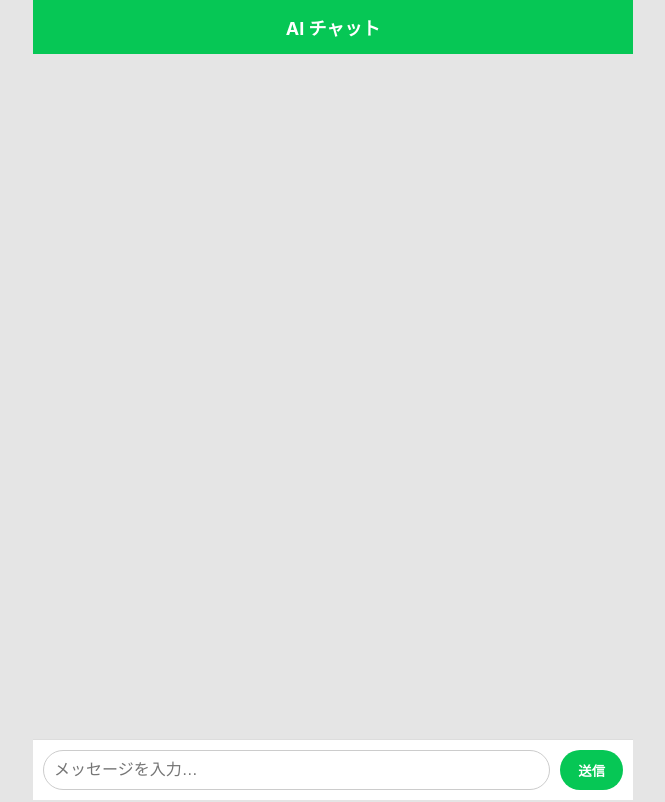
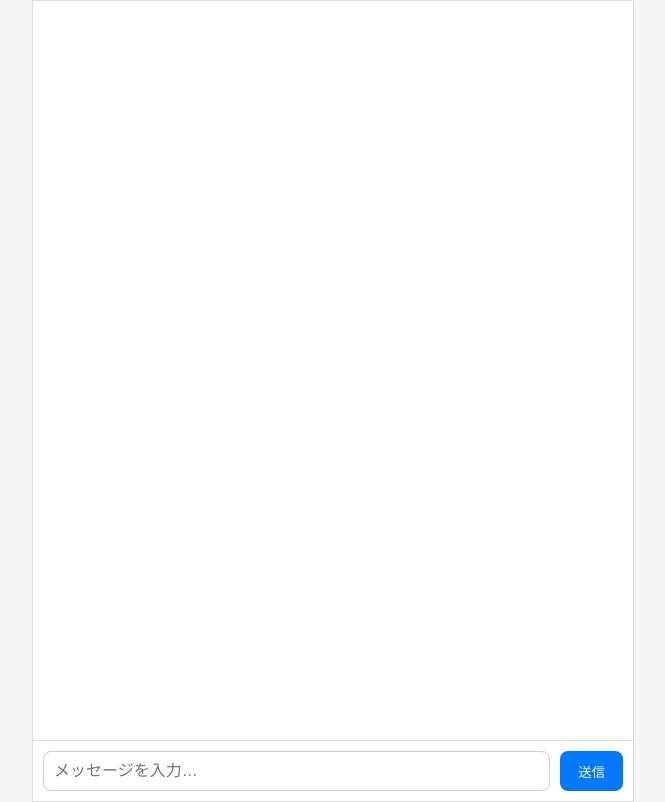
Before and after one commit to tanktopyamada/chatbot, a plain HTML site: page index.html in a window 1280 px wide. Shown: the whole page, without its empty margins (307-972 px from the left). Drawn offline with Linux system fonts and the light colour scheme.

Commit message:
Update index.html

```diff
--- a/index.html
+++ b/index.html
@@ -1,67 +1,50 @@
 <!DOCTYPE html>
 <html>
 <head>
-  <meta charset="UTF-8" />
+  <meta charset="UTF-8">
   <title>AI Chatbot</title>
   <style>
     body {
+      font-family: sans-serif;
+      padding: 0;
       margin: 0;
-      padding: 0;
-      background: #e5e5e5;
-      font-family: -apple-system, BlinkMacSystemFont, "Helvetica Neue", "Segoe UI", sans-serif;
-    }
-
-    /* 上の緑のバー（LINEっぽいやつ） */
-    #header {
-      background: #06c755;
-      color: white;
-      padding: 14px;
-      font-size: 18px;
-      font-weight: bold;
-      text-align: center;
-      position: sticky;
-      top: 0;
-      z-index: 10;
+      background: #f5f5f5;
     }
 
     #chat-container {
+      width: 100%;
       max-width: 600px;
       height: 100vh;
       margin: 0 auto;
       display: flex;
       flex-direction: column;
-      background: #e5e5e5;
+      border: 1px solid #ddd;
+      background: white;
     }
 
     #chat {
       flex: 1;
-      padding: 12px;
+      padding: 15px;
       overflow-y: auto;
     }
 
     .msg {
-      max-width: 75%;
+      max-width: 70%;
       padding: 10px 14px;
-      margin: 6px 0;
-      border-radius: 14px;
-      font-size: 15px;
+      margin: 8px 0;
+      border-radius: 12px;
       line-height: 1.4em;
-      display: inline-block;
-      white-space: pre-wrap;
+      width: fit-content;
     }
 
-    /* ユーザー（右側、LINEの緑） */
     .user {
-      background: #06c755;
-      color: white;
+      background: #9be7ff;
       margin-left: auto;
       border-bottom-right-radius: 0;
     }
 
-    /* AI（左側、白） */
     .ai {
-      background: white;
-      color: #111;
+      background: #eee;
       margin-right: auto;
       border-bottom-left-radius: 0;
     }
@@ -70,7 +53,6 @@
       padding: 10px;
       display: flex;
       gap: 10px;
-      background: white;
       border-top: 1px solid #ddd;
     }
 
@@ -79,22 +61,20 @@
       padding: 10px;
       font-size: 16px;
       border: 1px solid #ccc;
-      border-radius: 20px;
-      outline: none;
+      border-radius: 8px;
     }
 
     #send-btn {
       padding: 10px 18px;
-      background: #06c755;
+      background: #0078ff;
       color: white;
       border: none;
-      border-radius: 20px;
-      font-weight: bold;
+      border-radius: 8px;
       cursor: pointer;
     }
 
-    #send-btn:active {
-      background: #05b24c;
+    #send-btn:hover {
+      background: #005fcc;
     }
 
     .loading {
@@ -106,8 +86,6 @@
 
 <body>
   <div id="chat-container">
-    <div id="header">AI チャット</div>
-
     <div id="chat"></div>
 
     <div id="input-area">
@@ -132,7 +110,7 @@
     function showLoading() {
       loadingDiv = document.createElement("div");
       loadingDiv.className = "msg ai loading";
-      loadingDiv.textContent = "..." ;
+      loadingDiv.textContent = "AIが入力中…";
       chat.appendChild(loadingDiv);
       chat.scrollTop = chat.scrollHeight;
     }
```
